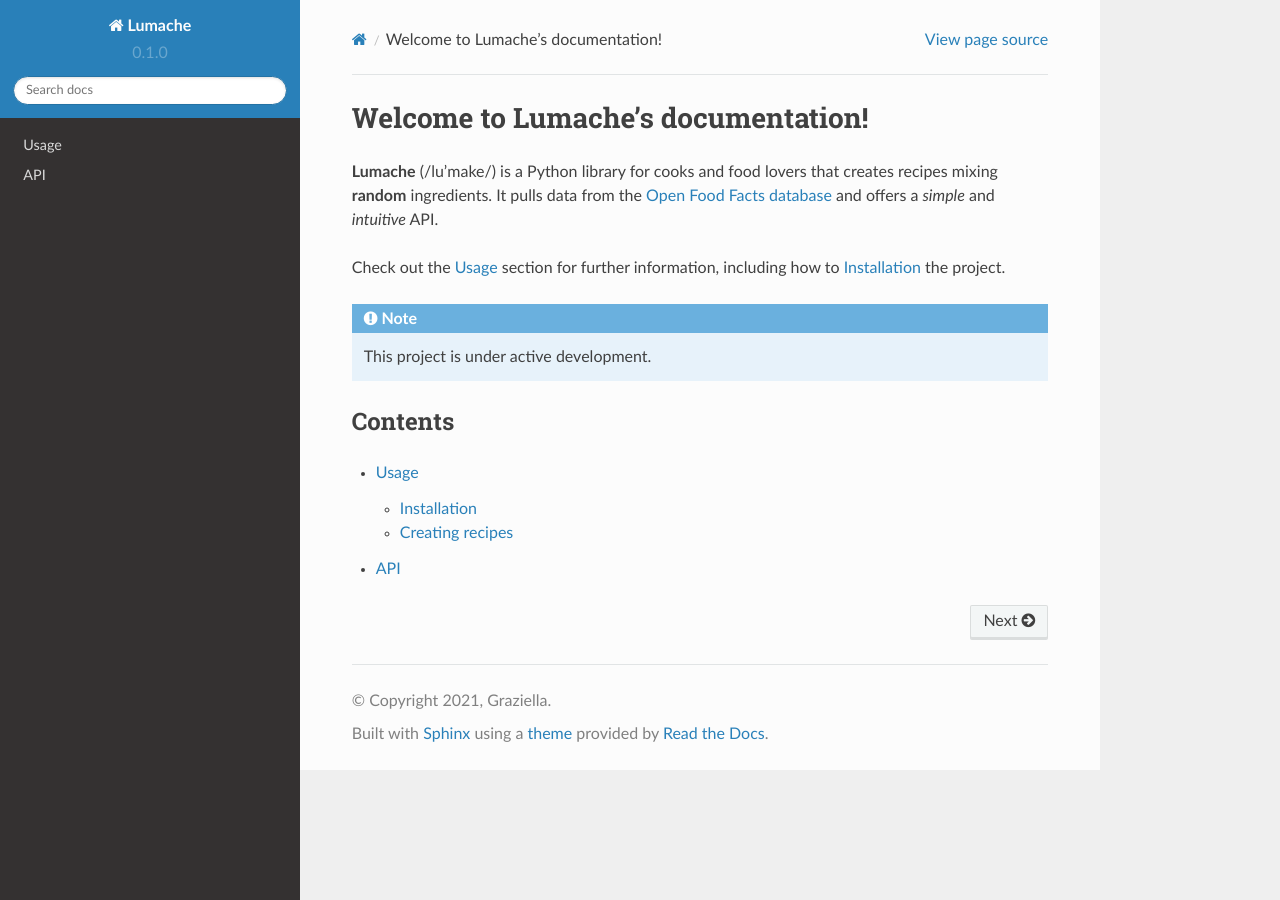
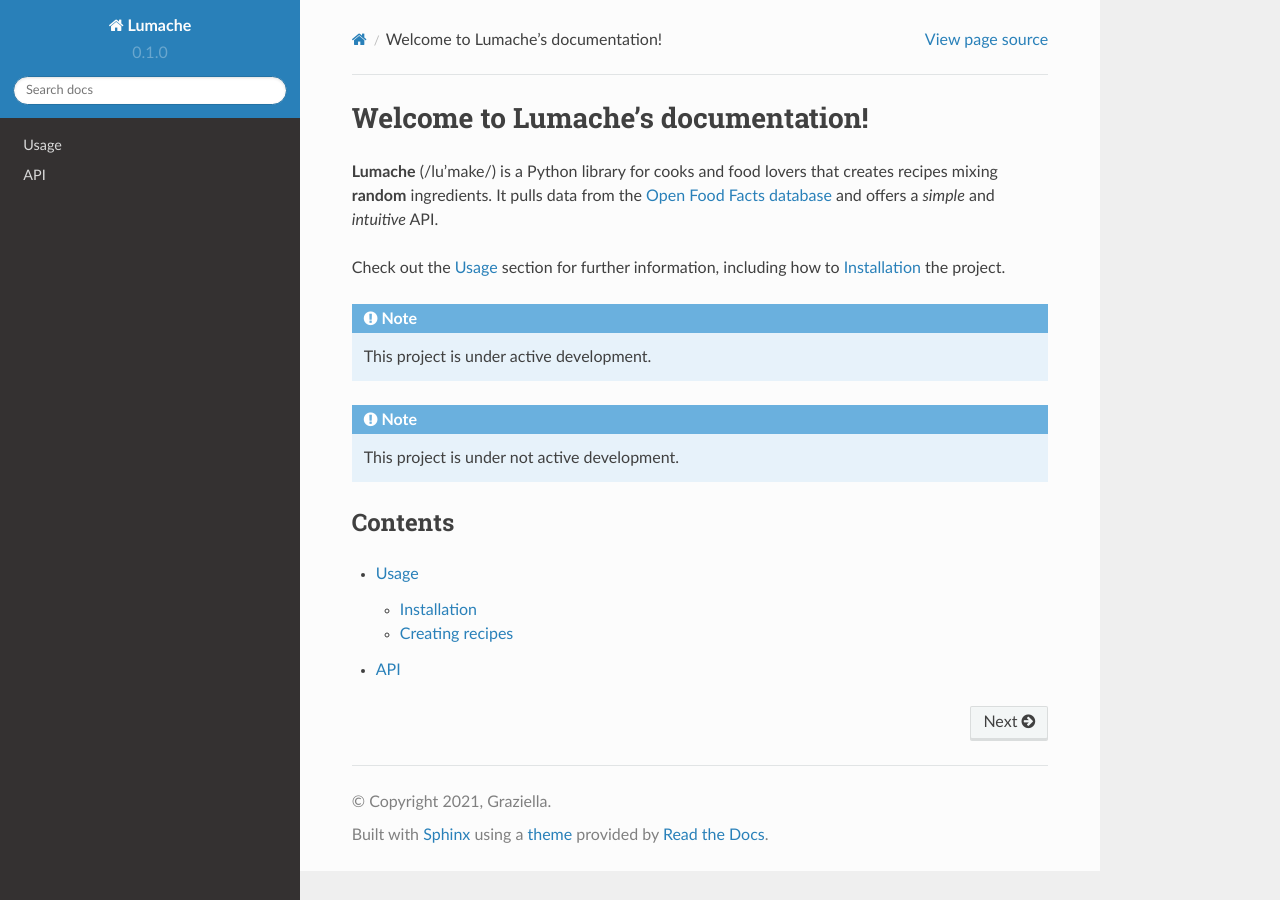
Before and after one commit to Melchin1a/rtd-test, a Sphinx documentation site: the page built from docs/source/index.rst, in a window 1280 px wide. Built offline with Sphinx 7.4.7 and the Read the Docs theme 2.0.0, drawn with Linux system fonts in a browser that asks for light colours.

Commit message:
Update index.rst

```diff
--- a/docs/source/index.rst
+++ b/docs/source/index.rst
@@ -13,6 +13,10 @@ how to :ref:`installation` the project.
 
    This project is under active development.
 
+.. note::
+
+   This project is under not active development.
+
 Contents
 --------
 
```
